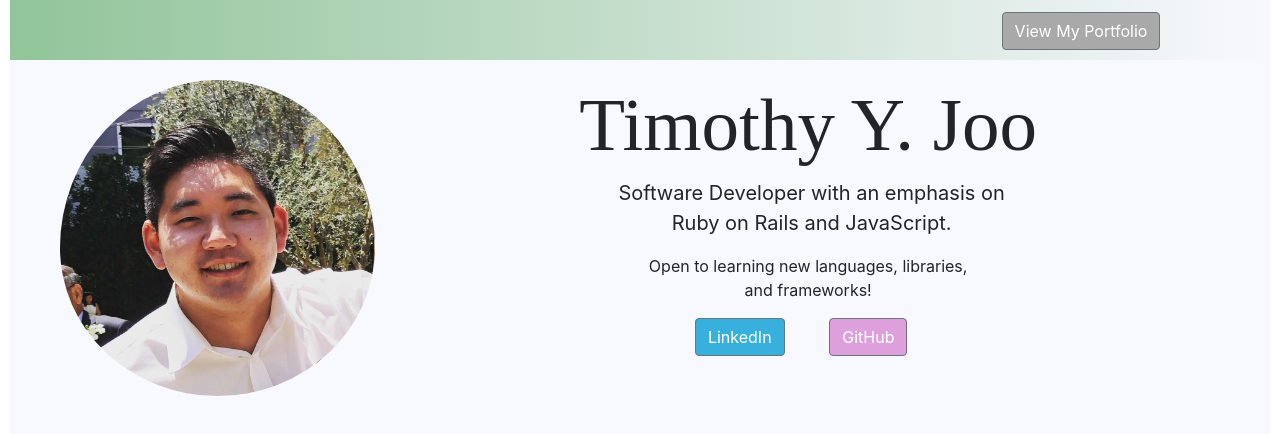
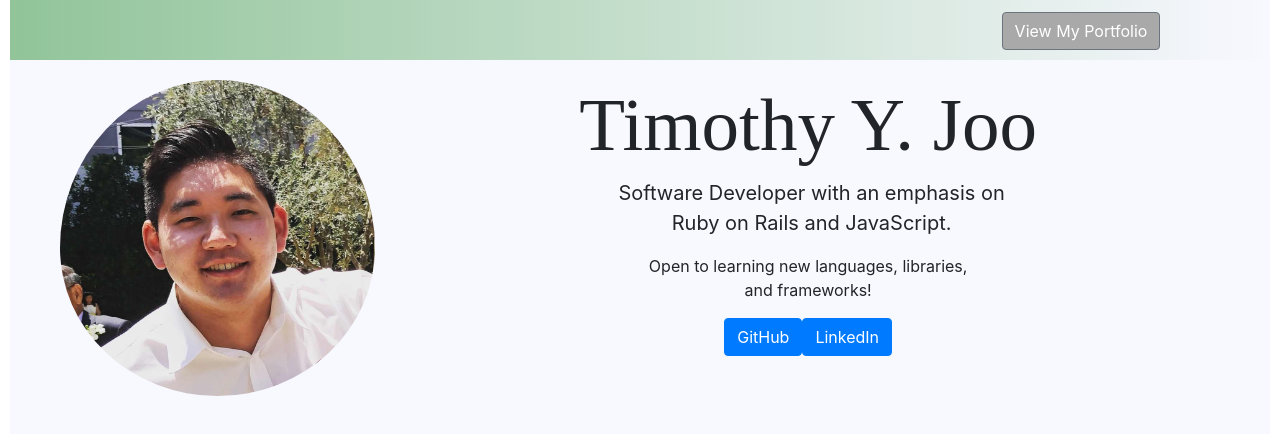
Before and after one commit to Tyjoo26/personal-site, a React (Create React App) app: page / in a window 1280 px wide. Shown: the top 434 px of the page. Built offline with nearby package versions, Linux system fonts and the light colour scheme.

Commit message:
fix button links, add button styling

```diff
--- a/src/App.css
+++ b/src/App.css
@@ -64,6 +64,11 @@
   margin-left: 2%;
 }
 
+.button-format{
+  padding-left:25%;
+  display: inline-block;
+}
+
 .welcome-text-1 {
   padding-left: 35%;
   width: 82%;
--- a/src/components/Home.js
+++ b/src/components/Home.js
@@ -1,6 +1,6 @@
 import React, { Component } from 'react';
 import face from '../face.jpg'
-import { Button} from 'reactstrap';
+import {Button} from 'reactstrap';
 import '../App.css';
 
 const link = {
@@ -14,6 +14,8 @@
   marginLeft: "5%"
 }
 
+
+
 class Home extends Component {
   render() {
     return(
@@ -23,8 +25,10 @@
           <h2 className="welcome">Timothy Y. Joo </h2>
           <p className="welcome-text"> Software Developer with an emphasis on Ruby on Rails and JavaScript. </p>
           <p className="welcome-text-1">Open to learning new languages, libraries, and frameworks! </p>
-            <Button style={link} bsStyle="primary" bSize="large">LinkedIn</Button>
-            <Button style={git} bsStyle="primary" bSize="large">GitHub</Button>
+            <div className="button-format">
+              <a href="https://github.com/timothyyjoo" target="_blank" class="btn btn-primary"> GitHub </a>
+              <a href="https://linkedin.com/in/timothyyjoo" target="_blank" class="btn btn-primary"> LinkedIn </a>
+            </div>
         </div>
       </div>
     )
--- a/src/components/Nav.js
+++ b/src/components/Nav.js
@@ -12,7 +12,7 @@
   render() {
     return (
       <div className= "nav-style">
-        <Button style={portfolio} bsStyle="primary" bSize="large">View My Portfolio</Button>
+        <Button style={portfolio} bsstyle="primary" bsize="large">View My Portfolio</Button>
       </div>
     )
   }
```
